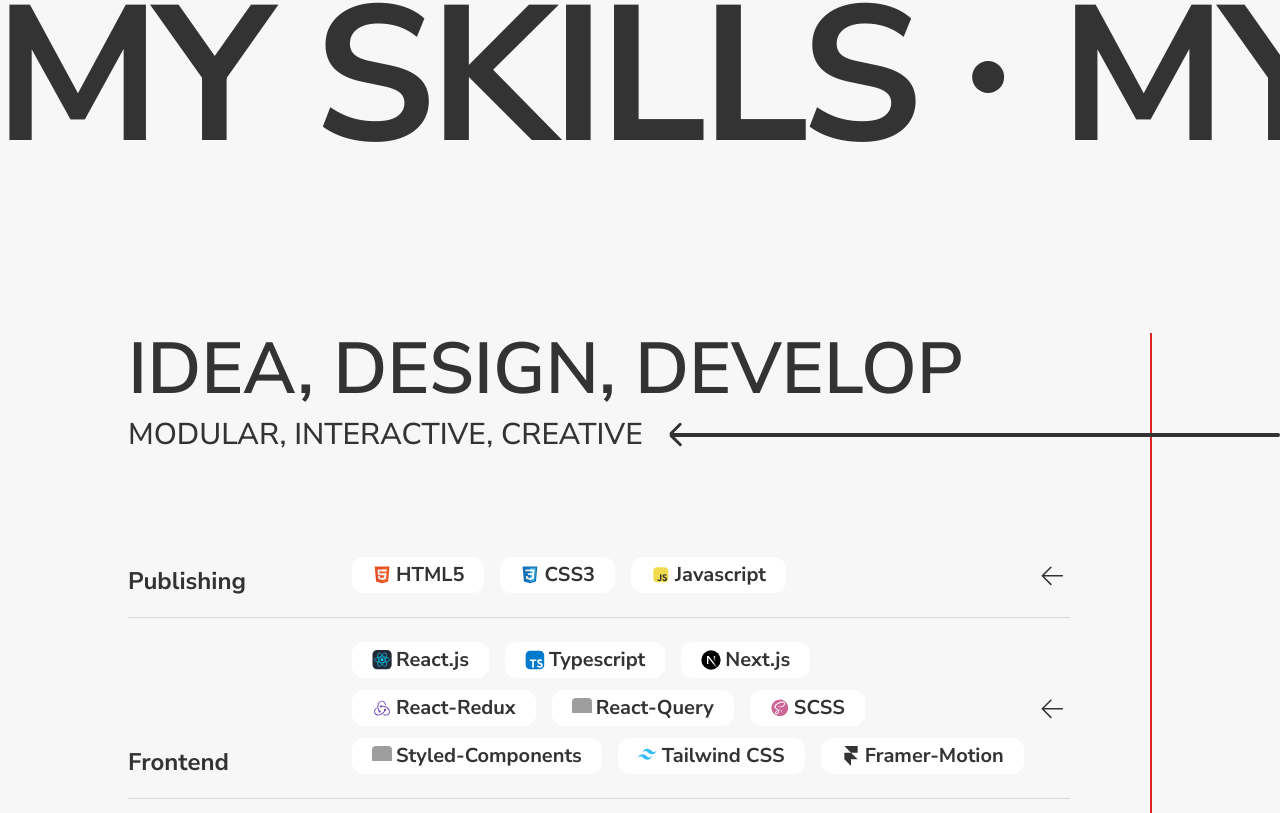
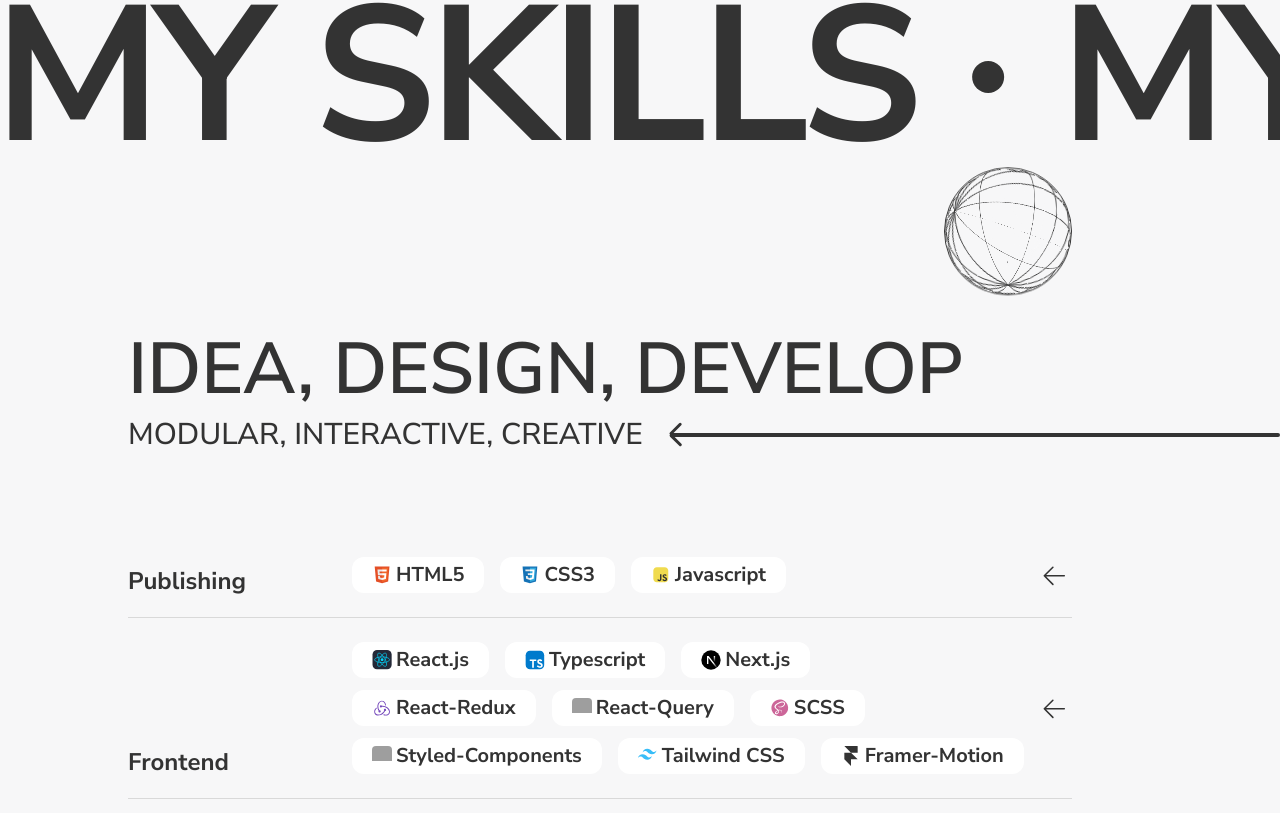
Before and after one commit to Sheep-heee/2024_Portfolio, a React (Vite) app: page / in a window 1280 px wide. Shown: the part 1907-2720 px from the top of the page. Built offline with nearby package versions, Linux system fonts and the light colour scheme; grey boxes are pictures that could not be loaded; a web font is replaced by a local one.

Commit message:
241031 working ball animation

```diff
--- /dev/null
+++ b/src/components/Home/SkillsClipImage.tsx
@@ -0,0 +1,74 @@
+import { useState, useEffect } from "react";
+import { motion } from "framer-motion";
+import { ScrollY } from "../../utils/interface";
+import Sphere from "../../assets/Sphere";
+
+const SkillsClipImage = ({ scrollY }: ScrollY) => {
+  const [clipPath, setClipPath] = useState("inset(5% 0% 0% 0% round 24px)");
+  const [translateY, setTranslateY] = useState("translateY(0)");
+
+  const handleScroll = () => {
+    if (scrollY >= 1800 && scrollY <= 3290) {
+      const scrollPercent = ((scrollY - 1800) / (3290 - 1800)) * 100;
+
+      const topValue = (percent: number): number => {
+        switch (true) {
+          case 5 <= percent && percent <= 25:
+            return percent;
+          case percent > 25:
+            return 25;
+          case percent < 5:
+            return 5;
+          default:
+            return 0;
+        }
+      };
+
+      setClipPath(`inset(${topValue(scrollPercent)}% 0% 0% 0% round 24px)`);
+      setTranslateY(`translateY(${scrollPercent}%)`);
+    }
+  };
+
+  useEffect(() => {
+    handleScroll();
+  }, [scrollY]);
+
+  return (
+    <>
+      <div
+        className="w-full h-4/6 overflow-hidden bg-warmGrey relative"
+        style={{
+          transition: "clip-path 0.6s ease, transform 0.3s",
+          clipPath: clipPath,
+          transform: translateY,
+        }}
+      >
+        <img
+          src="/img/graphic02.png"
+          alt="graphic image"
+          className="absolute top-52 -right-16 scale-125"
+          style={{
+            transition: "transform 0.3s",
+            transform: "translateY(((scrollY - 1800) / (3290 - 1800)) * 100)",
+          }}
+        />
+      </div>
+      <motion.div
+        className="w-32 h-32 absolute right-20 rounded-full circleBorder overflow-hidden bg-bgGrey"
+        animate={{
+          y: [0, -180, -200, -200, 50, 0],
+          rotate: [0, 0, 360, 360, 0, 0],
+        }}
+        transition={{
+          times: [0, 2, 2, 1, 5, 10],
+          repeat: Infinity,
+          repeatDelay: 0.5,
+        }}
+      >
+        <Sphere area={"home2"} />
+      </motion.div>
+    </>
+  );
+};
+
+export default SkillsClipImage;
--- a/src/pages/Home.tsx
+++ b/src/pages/Home.tsx
@@ -7,6 +7,7 @@
 import CodeTag from "../assets/icon/dev_icon/CodeTag";
 import Arrow from "../assets/Arrow";
 import AboutClipImage from "../components/Home/AboutClipImage";
+import SkillsClipImage from "../components/Home/SkillsClipImage";
 import MySkillsTitle from "../components/Home/MySkillsTitle";
 import SkillItem from "../components/Home/SkillItem";
 import { skillsData } from "../utils/utils";
@@ -135,7 +136,7 @@
         className="w-full h-auto relative mt-20 font-nunitoSans"
       >
         <MySkillsTitle />
-        <div className="h-336 pt-72 relative">
+        <div className="h-auto pt-72 pb-24 relative">
           <Arrow section={"skill"} />
           <div className="h-full px-32 flex gap-20 pt-28">
             <div className="w-284">
@@ -159,7 +160,9 @@
                 />
               ))}
             </div>
-            <div className="grow border border-red-600"></div>
+            <div className="grow flex relative">
+              <SkillsClipImage scrollY={scrollY} />
+            </div>
           </div>
         </div>
       </section>
--- a/src/utils/utils.tsx
+++ b/src/utils/utils.tsx
@@ -78,7 +78,7 @@
     skillId: 1,
     skillName: "Frontend",
     description:
-      "React.js와 typescript로 웹페이지의 전체적인 구조를 정의하고 기능을 추가 react-redux와 react-query로 상태 관리를 통해 효율적인 데이터 흐름을 구축하고, 비동기 데이터 처리를 최적화합니다. 스타일 도구들을 사용해서 사용자에게 시각적으로 매력적이고 일관된 UI를 제공합니다.",
+      "React.js와 typescript로 웹페이지의 전체적인 구조를 정의하고 기능을 추가 React-Redux와 React-Query로 상태 관리를 통해 효율적인 데이터 흐름을 구축하고, 비동기 데이터 처리를 최적화합니다. 스타일 도구들을 사용해서 사용자에게 시각적으로 매력적이고 일관된 UI를 제공합니다.",
     stacks: [
       {
         toolId: 3,
@@ -169,7 +169,7 @@
     skillId: 3,
     skillName: "Graphic",
     description:
-      "figma를 이용하여 사용자 경험을 위한 ui/ux 디자인을 설계할 수 있습니다. adobe 툴을 사용하여 그래픽 작업이 가능합니다.",
+      "Figma를 이용하여 사용자 경험을 위한 ui/ux 디자인을 설계할 수 있습니다. Adobe 툴을 사용하여 그래픽 작업이 가능합니다.",
     stacks: [
       {
         toolId: 18,
@@ -192,7 +192,7 @@
     skillId: 4,
     skillName: "Productivity",
     description:
-      "github을 통해 코드와 프로젝트 관리를 할 수 있습니다. notion 등을 비롯한 툴로 문서 작업이 가능합니다.",
+      "GitHub을 통해 코드와 프로젝트 관리를 할 수 있습니다. notion 등을 비롯한 툴로 문서 작업이 가능합니다.",
     stacks: [
       {
         toolId: 21,
--- a/tailwind.config.js
+++ b/tailwind.config.js
@@ -8,11 +8,12 @@
       colors: {
         bgGrey: "#F7F7F8",
         lightGrey: "#eaeaea",
+        lightBlueGrey: "#EBEAEE",
         grey: "#d9d9d9",
+        warmGrey: "#DFE1D3",
         darkGrey: "#777777",
         mainBlack: "#333333",
         blue: `#5D61D3`,
-        lightBlueGrey: "#EBEAEE",
       },
       fontSize: {
         title: "12rem",
@@ -70,6 +71,7 @@
         168: "42rem",
         200: "50rem",
         235: "59rem",
+        308: "77rem",
         336: "84rem",
         400: "100rem",
       },
```
Also changed, not shown: public/img/graphic02.png (added).
